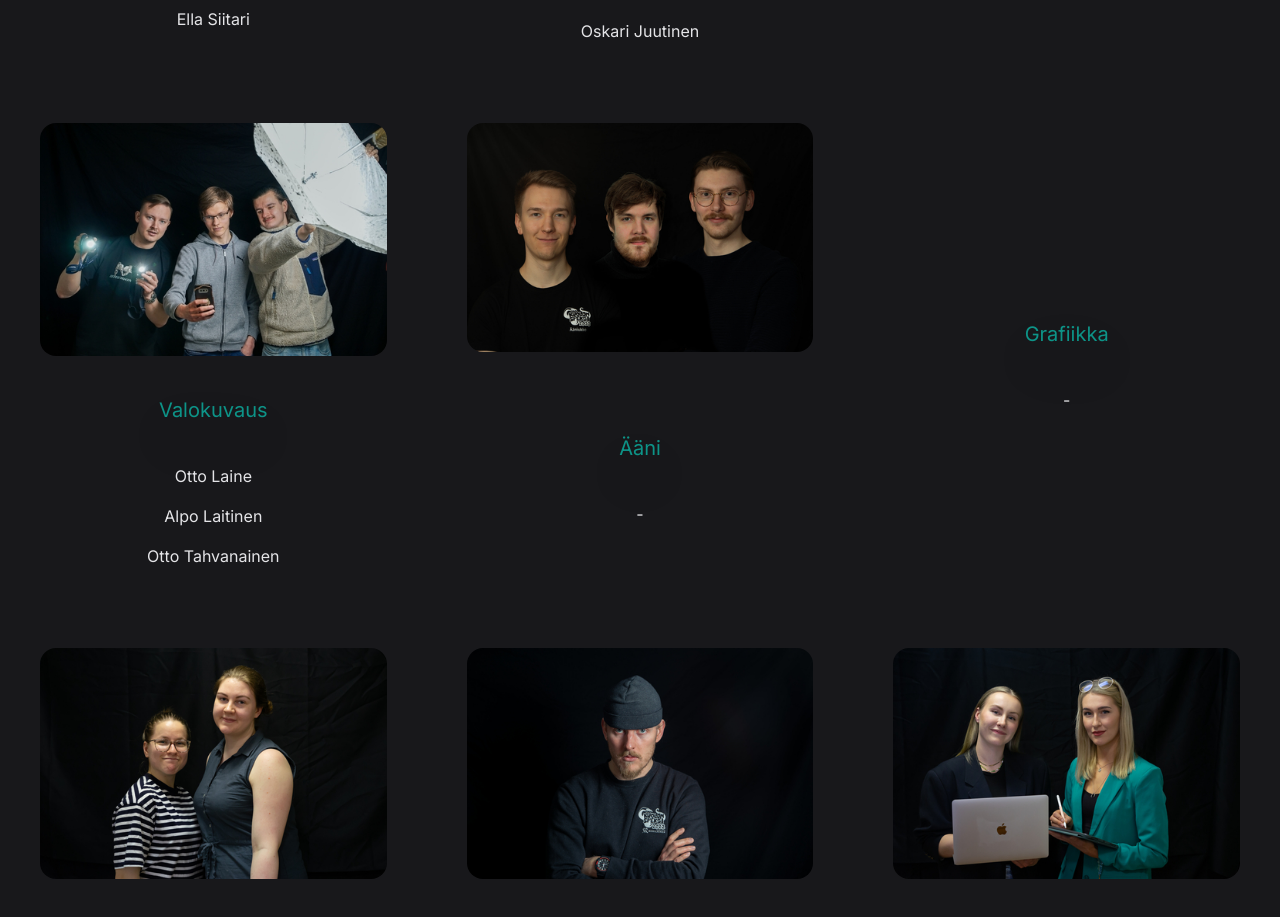
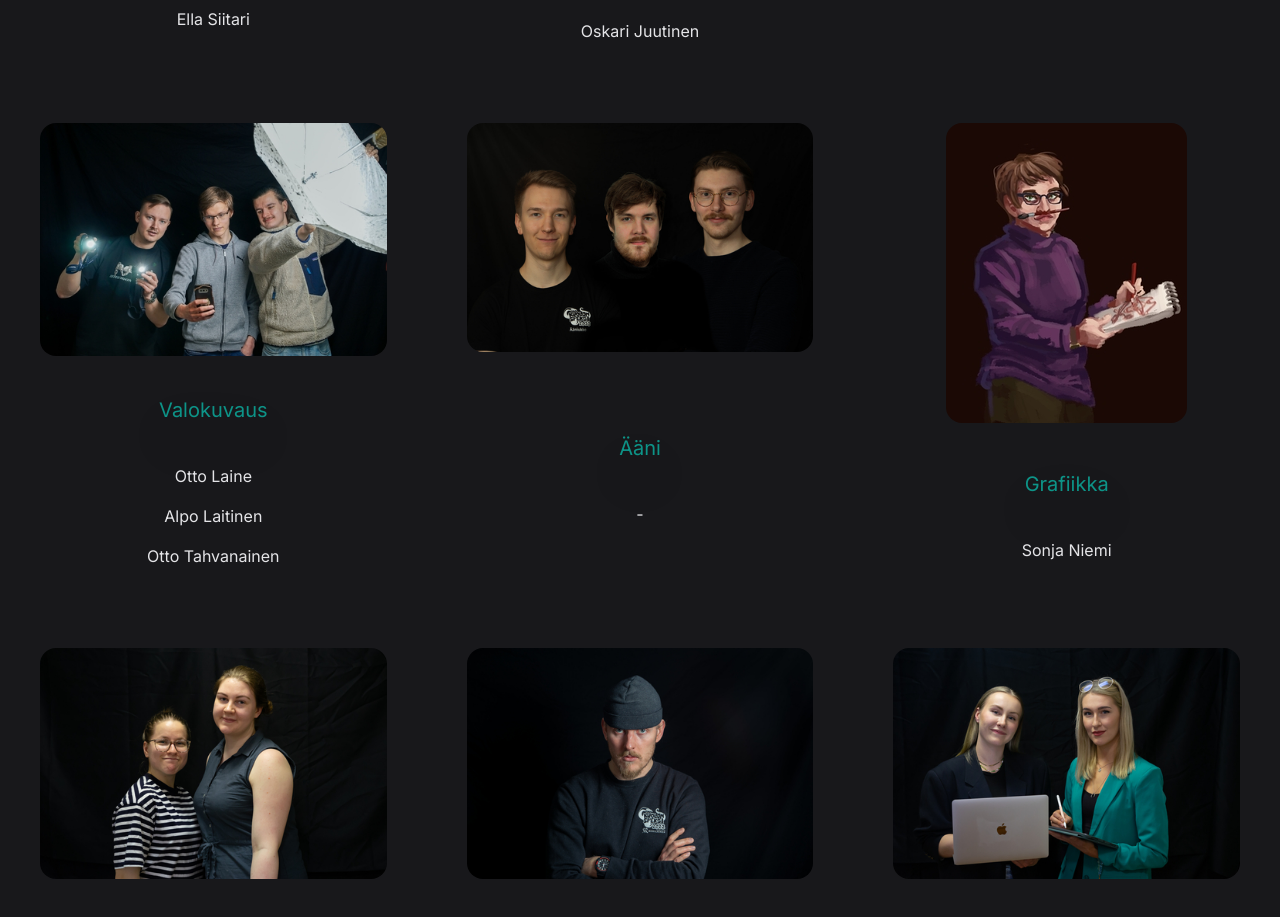
Before and after one commit to hunaja/speksi-2024, a Next.js app: page / in a window 1280 px wide. Shown: the part 6195-7112 px from the top of the page. Built offline with nearby package versions, Linux system fonts and the light colour scheme; a web font is replaced by a local one.

Commit message:
grafiikkavastaava

```diff
--- a/app/page.tsx
+++ b/app/page.tsx
@@ -32,6 +32,7 @@ import hupitiimi from "@/public/vastaavat_cropped/hupitiimi.jpg"
 import itvastaava from "@/public/vastaavat_cropped/itvastaava.jpg"
 import logistiikka from "@/public/vastaavat_cropped/logistiikka.jpg"
 import valokuvaustiimi from "@/public/vastaavat_cropped/valokuvaustiimi.jpg"
+import grafiikkavastaava from "@/public/vastaavat_cropped/grafiikka.jpg"
 
 // TODO: Serverside rendering optimization
 
@@ -482,9 +483,10 @@ export default function Home() {
                   </div>
                 </div>
                 <div className="flex flex-col items-center h-full justify-content-center place-content-center">
+                  <Image src={grafiikkavastaava} alt="Grafiikkavastaava"  className="rounded-2xl m-auto" />
                   <div className="flex-1 h-full flex flex-col justify-center place-items-center">
                     <h2 className="text-xl drop-shadow-2xl text-teal-600 my-10">Grafiikka</h2>
-                    <p>-</p>
+                    <p>Sonja Niemi</p>
                   </div>
                 </div>
                 <div className="flex flex-col items-center h-full justify-content-center place-content-center">
@@ -520,7 +522,7 @@ export default function Home() {
                   </div>
                 </div>
                 <div className="flex flex-col items-center h-full justify-content-center place-content-center">
-                  <Image src={itvastaava} alt="IT-vastaava"  className="rounded-2xl m-auto" />
+                  <Image src={itvastaava} alt="IT-vastaava" className="rounded-2xl m-auto" />
                   <div className="flex-1 h-full flex flex-col justify-center place-items-center">
                     <h2 className="text-xl drop-shadow-2xl text-teal-600 my-10">Nettisivut</h2>
                     <p>Elias Leskinen</p>
```
Also changed, not shown: public/vastaavat_cropped/grafiikka.jpg (added), public/vastaavat_original/grafiikka.jpg (added).
